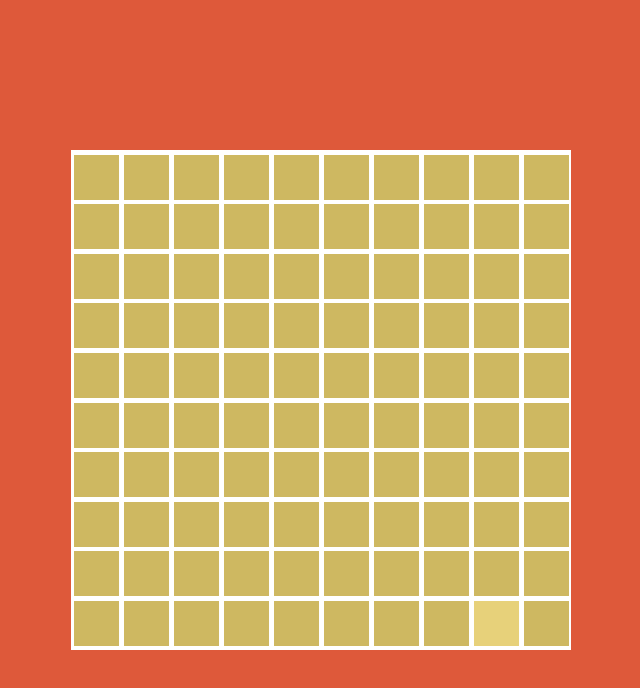
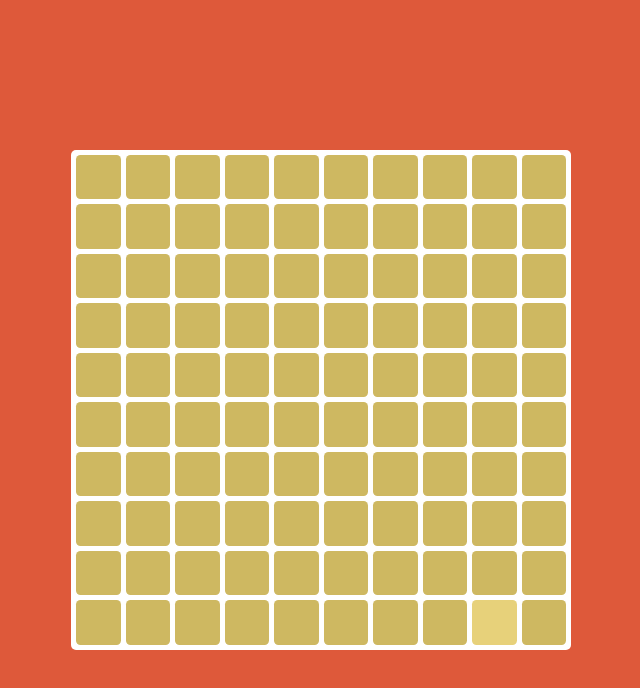
Before and after one commit to Hoangngo-dev/find-different-color, a plain HTML site: page index.html in a window 1280 px wide. Shown: the whole page, without its empty margins (319-959 px from the left). Drawn offline with Linux system fonts and the light colour scheme.

Commit message:
Round all corners

```diff
--- a/style.css
+++ b/style.css
@@ -31,14 +31,20 @@ body
 
   margin: -250px 0 0 -250px;
 
+  /* Rounds all corners */
+  -moz-border-radius:    1%;
+  -webkit-border-radius: 1%;
+  border-radius:         1%;
+  -khtml-border-radius:  1%;
+
   background-color: #FFF;
 }
 
 .row
 {
-  width:  100%;
-  height: 9%;
-  margin: 0.92% 0;
+  width:   99%;
+  height:  8.91%;
+  margin:  0.99% 0.54%;
   padding: 0;
 }
 
@@ -49,5 +55,11 @@ body
   margin:  0 0.5%;
   padding: 0;
 
+  /* Rounds all corners */
+  -moz-border-radius:    10%;
+  -webkit-border-radius: 10%;
+  border-radius:         10%;
+  -khtml-border-radius:  10%;
+
   display: inline-block;
 }
```
